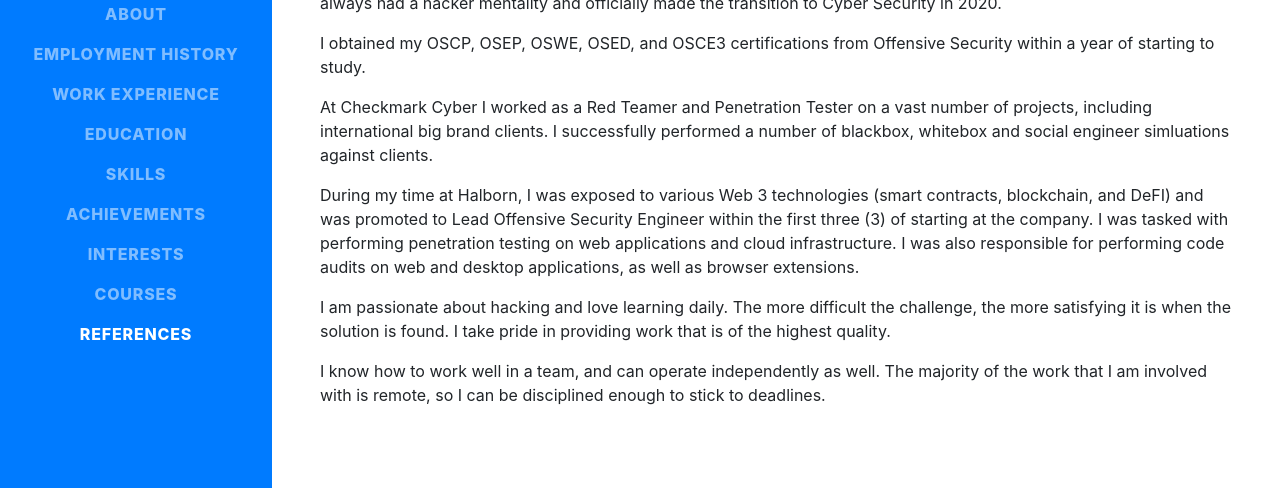
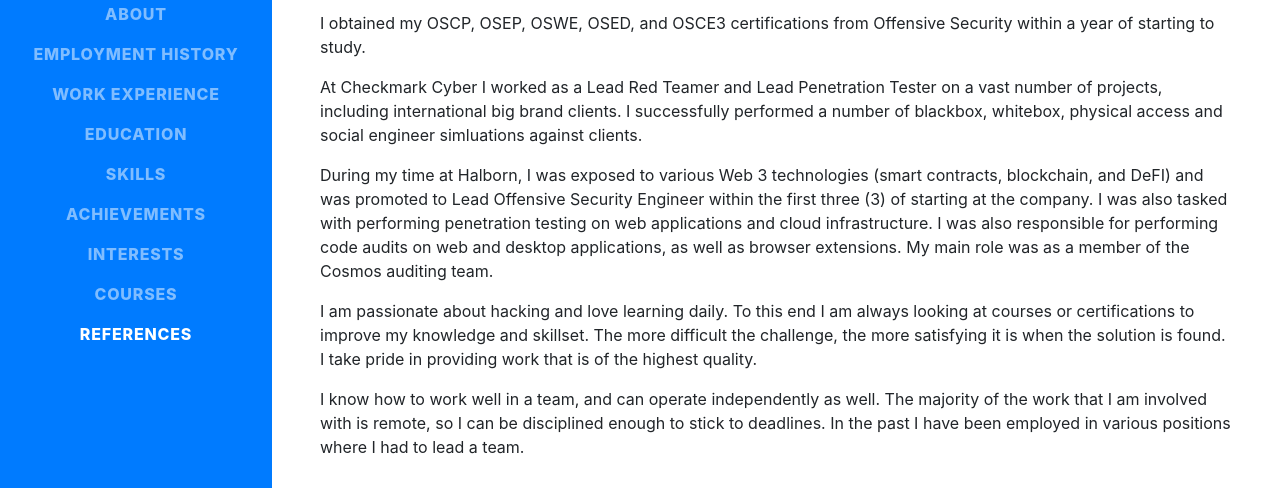
Before and after one commit to chrismeistre/resume, a website with bundled scripts: page index.html in a window 1280 px wide. Shown: the part 309-797 px from the top of the page. Built offline with nearby package versions, Linux system fonts and the light colour scheme; a web font is replaced by a local one.

Commit message:
Update index.html

```diff
--- a/index.html
+++ b/index.html
@@ -78,13 +78,13 @@
           <a href="mailto:chris@meistre.co.za">chris@meistre.co.za</a>
         </div>
         <p class="lead mb-5">I love breaking things and providing solutions on how to secure them</p>
-        <p>I have been in the IT industry since 1998, and have spent 18 of those years as a professional software developer.  I have always had a hacker mentality and officially made the transition to Cyber Security in 2020.</p>
+
+        <p>I have been in the IT industry since 1998, and have spent 18 of those years as a professional software developer. I have always had a hacker mentality and officially made the transition to Cyber Security in 2020.</p>
         <p>I obtained my OSCP, OSEP, OSWE, OSED, and OSCE3 certifications from Offensive Security within a year of starting to study.</p>
-        <p>At Checkmark Cyber I worked as a Red Teamer and Penetration Tester on a vast number of projects, including international big brand clients.  I successfully performed a number of blackbox, whitebox and social engineer simluations against clients.</p>
-        <p>During my time at Halborn, I was exposed to various Web 3 technologies (smart contracts, blockchain, and DeFI) and was promoted to Lead Offensive Security Engineer within the first three (3) of starting at the company.  I was tasked with performing penetration testing on web applications and cloud infrastructure.  I was also responsible for performing code audits on web and desktop applications, as well as browser extensions.</p>
-        <p>I am passionate about hacking and love learning daily. The more difficult the challenge, the more satisfying it is when the solution is found. I take pride in providing work that is of the highest quality.</p>
-        <p>I know how to work well in a team, and can operate independently as well.  The majority of the work that I am involved with is remote, so I can be disciplined enough to stick to deadlines.</p>
-
+        <p>At Checkmark Cyber I worked as a Lead Red Teamer and Lead Penetration Tester on a vast number of projects, including international big brand clients. I successfully performed a number of blackbox, whitebox, physical access and social engineer simluations against clients.</p>
+        <p>During my time at Halborn, I was exposed to various Web 3 technologies (smart contracts, blockchain, and DeFI) and was promoted to Lead Offensive Security Engineer within the first three (3) of starting at the company. I was also tasked with performing penetration testing on web applications and cloud infrastructure. I was also responsible for performing code audits on web and desktop applications, as well as browser extensions. My main role was as a member of the Cosmos auditing team.</p>
+        <p>I am passionate about hacking and love learning daily.  To this end I am always looking at courses or certifications to improve my knowledge and skillset.  The more difficult the challenge, the more satisfying it is when the solution is found. I take pride in providing work that is of the highest quality.</p>
+        <p>I know how to work well in a team, and can operate independently as well. The majority of the work that I am involved with is remote, so I can be disciplined enough to stick to deadlines.  In the past I have been employed in various positions where I had to lead a team.</p>
       </div>
     </section>
 
```
